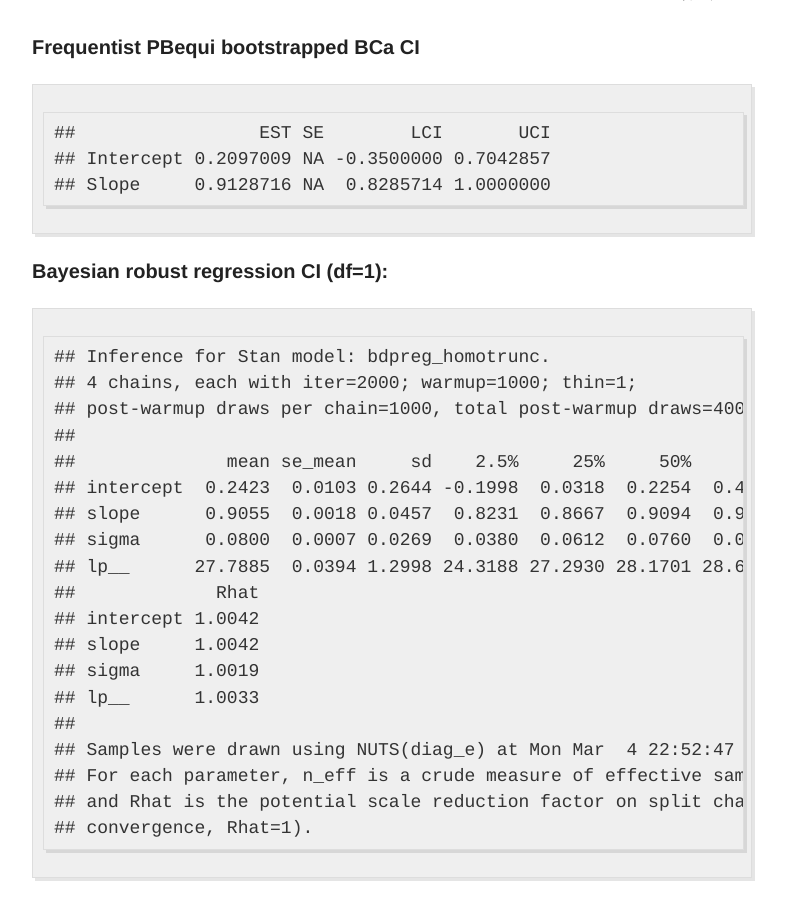
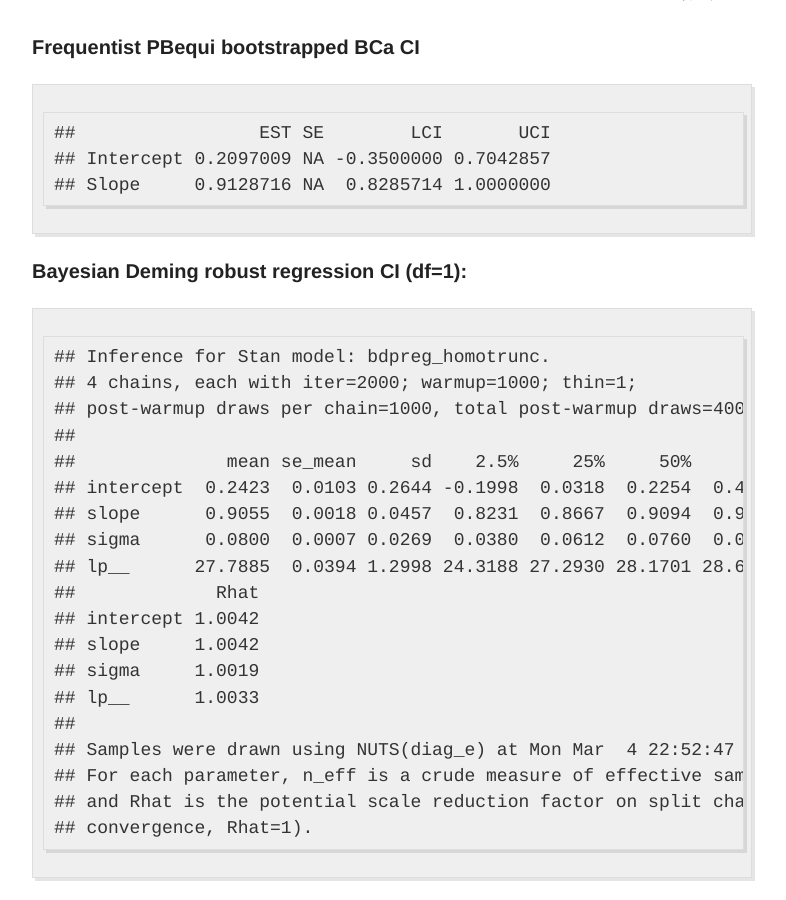
Before and after one commit to piodag/piodag.github.io, a Jekyll site: the page built from _posts/2014-3-4-BayVsFreqDem.md, in a window 1280 px wide and 900 px high, scrolled down 2715 px. Shown: the whole window, without its empty margins (248-1034 px from the left). Built offline with Jekyll 4.4.1, drawn with Linux system fonts in a browser that asks for light colours; some of the changed text lies outside the part shown.

Commit message:
HDI error

```diff
--- a/_posts/2014-3-4-BayVsFreqDem.md
+++ b/_posts/2014-3-4-BayVsFreqDem.md
@@ -32,7 +32,7 @@
     ## Intercept 0.2035609 NA -0.2936662 0.6669625
     ## Slope     0.9142874 NA  0.8355696 1.0012592
 
-### Bayesian HDI - CI
+### Bayesian Deming- CI
 
     ## Inference for Stan model: bdpreg_homotrunc.
     ## 4 chains, each with iter=2000; warmup=1000; thin=1;
@@ -68,7 +68,7 @@
     ## Intercept 0.2097009 NA -0.3500000 0.7042857
     ## Slope     0.9128716 NA  0.8285714 1.0000000
 
-### Bayesian robust regression CI (df=1):
+### Bayesian Deming robust regression CI (df=1):
 
     ## Inference for Stan model: bdpreg_homotrunc.
     ## 4 chains, each with iter=2000; warmup=1000; thin=1;
```
